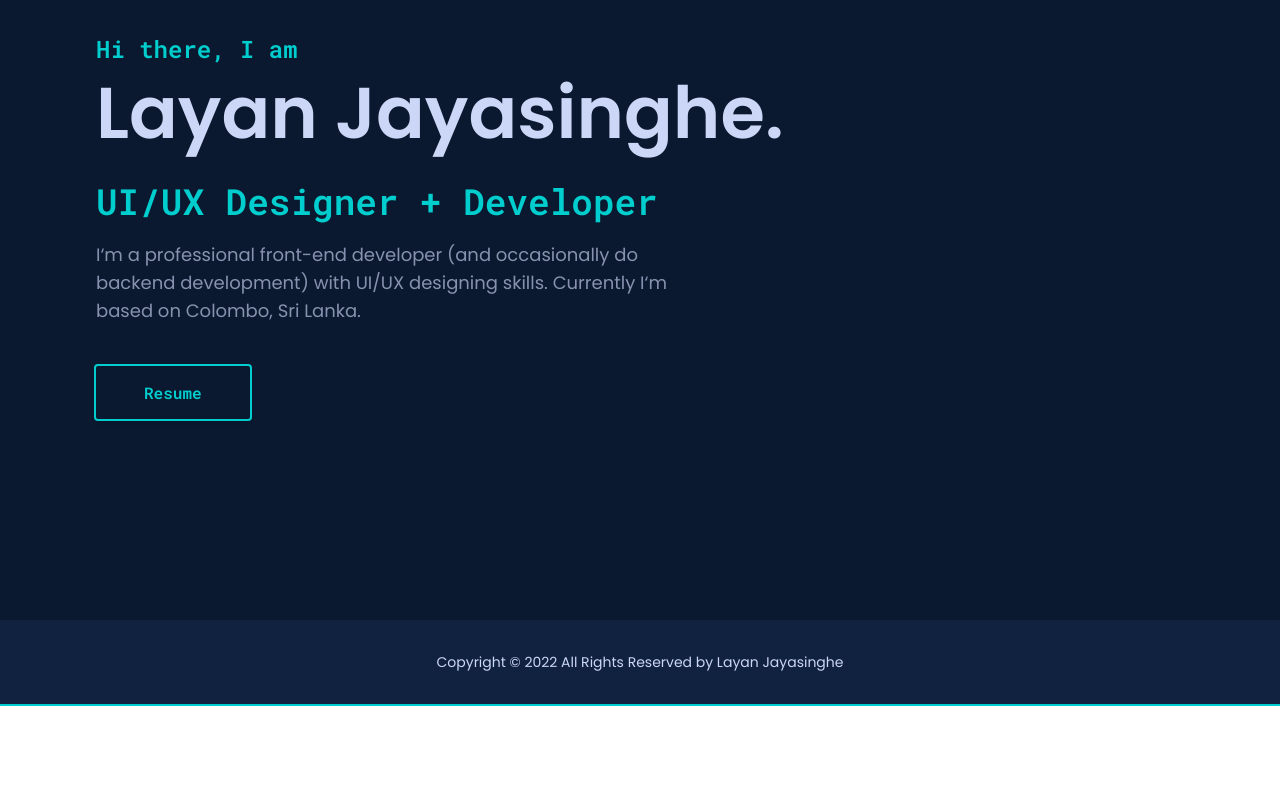
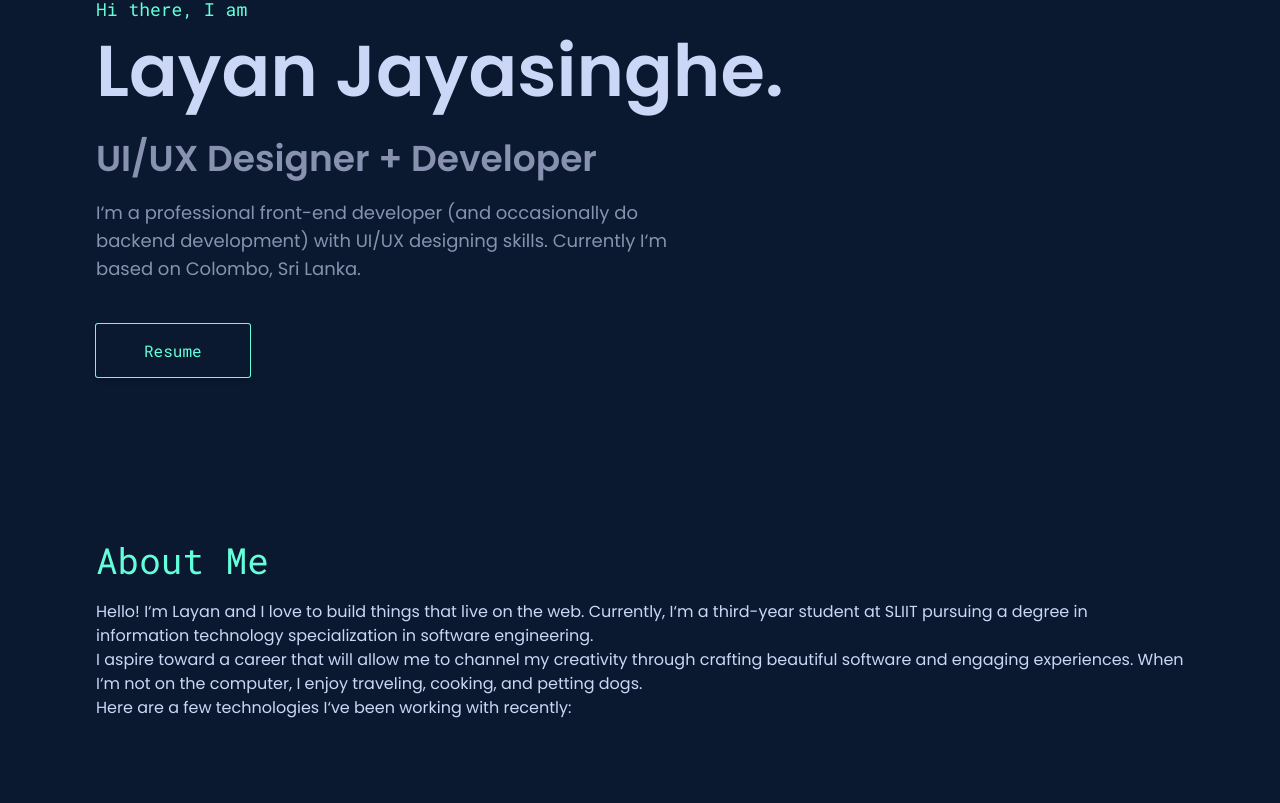
Before and after one commit to LayanJay/v1, a Next.js app: page / in a window 1280 px wide. Shown: the part 277-1080 px from the top of the page. Before the commit the page ends 983 px from the top, so only its background shows below. Built offline with nearby package versions, Linux system fonts and the light colour scheme.

Commit message:
wip: about me section

```diff
--- a/components/Heading.jsx
+++ b/components/Heading.jsx
@@ -3,13 +3,14 @@ const Heading = ({
   children,
   margin = 'mb-3',
   isMono = false,
+  color = 'text-white-base',
 }) => {
   if (type === 'h1') {
     return (
       <h1
         className={`${
-          isMono ? 'font-mono text-primary-light' : 'font-inter text-white-base'
-        } font-semibold text-4xl sm:text-5xl md:text-7xl leading-snug ${margin}`}
+          isMono ? 'font-mono' : 'font-inter font-semibold'
+        } text-4xl sm:text-5xl md:text-7xl leading-snug ${margin} ${color}`}
       >
         {children}
       </h1>
@@ -18,8 +19,8 @@ const Heading = ({
     return (
       <h2
         className={`${
-          isMono ? 'font-mono text-primary-light' : 'font-inter'
-        } font-semibold text-2xl sm:text-3xl md:text-4xl ${margin}`}
+          isMono ? 'font-mono' : 'font-inter font-semibold'
+        } text-2xl sm:text-3xl md:text-4xl ${margin} ${color}`}
       >
         {children}
       </h2>
@@ -28,8 +29,8 @@ const Heading = ({
     return (
       <h3
         className={`${
-          isMono ? 'font-mono text-primary-light' : 'font-inter'
-        } font-semibold text-xl sm:text-2xl md:text-3xl ${margin}`}
+          isMono ? 'font-mono' : 'font-inter font-semibold'
+        } text-xl sm:text-2xl md:text-3xl ${margin} ${color}`}
       >
         {children}
       </h3>
@@ -38,8 +39,8 @@ const Heading = ({
     return (
       <h4
         className={`${
-          isMono ? 'font-mono text-primary-light' : 'font-inter'
-        } font-semibold text-lg sm:text-xl md:text-2xl ${margin}`}
+          isMono ? 'font-mono' : 'font-inter font-semibold'
+        } sm:text-lg ${margin} ${color}`}
       >
         {children}
       </h4>
--- a/components/Link.jsx
+++ b/components/Link.jsx
@@ -13,7 +13,7 @@ const LinkButton = ({
       <Link href={href}>
         <a
           onClick={onClick}
-          className={`${padding} ${width} font-mono font-semibold text-sm sm:text-base text-primary-light ring-2 ring-primary-light hover:bg-primary-light hover:bg-opacity-20 rounded-sm shadow-md transition ease-in`}
+          className={`${padding} ${width} font-mono text-sm sm:text-base text-primary-light ring-1 ring-primary-light hover:bg-primary-light hover:bg-opacity-20 rounded-sm shadow-md transition ease-in`}
         >
           {children}
         </a>
--- /dev/null
+++ b/modules/About.jsx
@@ -0,0 +1,34 @@
+import Container from '../components/Container'
+import Heading from '../components/Heading'
+
+const About = () => {
+  return (
+    <Container>
+      <section style={{ minHeight: '80vh' }}>
+        <div>
+          <Heading type='h2' isMono margin='mb-5' color='text-primary-light'>
+            About Me
+          </Heading>
+          <p>
+            Hello! I&lsquo;m Layan and I love to build things that live on the
+            web. Currently, I&lsquo;m a third-year student at SLIIT pursuing a
+            degree in information technology specialization in software
+            engineering.
+          </p>
+          <p>
+            I aspire toward a career that will allow me to channel my creativity
+            through crafting beautiful software and engaging experiences. When
+            I&lsquo;m not on the computer, I enjoy traveling, cooking, and
+            petting dogs.
+          </p>
+          <p>
+            Here are a few technologies I&lsquo;ve been working with recently:
+          </p>
+        </div>
+        <div></div>
+      </section>
+    </Container>
+  )
+}
+
+export default About
--- a/modules/HeroSection.jsx
+++ b/modules/HeroSection.jsx
@@ -5,15 +5,15 @@ import LinkButton from '../components/Link'
 const HeroSection = () => {
   return (
     <Container>
-      <div className='min-h-screen flex items-center'>
+      <div style={{ minHeight: '90vh' }} className='flex items-center'>
         <div>
-          <Heading isMono type='h4'>
+          <Heading isMono type='h4' color='text-primary-light'>
             Hi there, I am
           </Heading>
           <Heading type='h1' margin='mb-4 sm:mb-8'>
             Layan Jayasinghe.
           </Heading>
-          <Heading type='h2' isMono margin='mb-5'>
+          <Heading type='h2' margin='mb-5' color='text-white-dark'>
             UI/UX Designer + Developer
           </Heading>
           <p className='mb-14 sm:text-lg text-white-dark max-w-xl'>
--- a/pages/index.jsx
+++ b/pages/index.jsx
@@ -1,10 +1,12 @@
 import Layout from '../components/Layout'
+import About from '../modules/About'
 import HeroSection from '../modules/HeroSection'
 
 const Home = () => {
   return (
-    <Layout>
+    <Layout title='Layan Jayasinghe'>
       <HeroSection />
+      <About />
     </Layout>
   )
 }
--- a/styles/globals.css
+++ b/styles/globals.css
@@ -15,7 +15,7 @@
 
 .line {
   fill: none;
-  stroke: #00cece;
+  stroke: #64ffda;
   stroke-width: 6;
   -webkit-transition: stroke-dasharray 600ms cubic-bezier(0.4, 0, 0.2, 1),
     stroke-dashoffset 600ms cubic-bezier(0.4, 0, 0.2, 1);
--- a/tailwind.config.js
+++ b/tailwind.config.js
@@ -19,7 +19,7 @@ module.exports = {
         primary: {
           dark: '#0A192F',
           base: '#112240',
-          light: '#00CECE',
+          light: '#64FFDA',
         },
       },
     },
```
